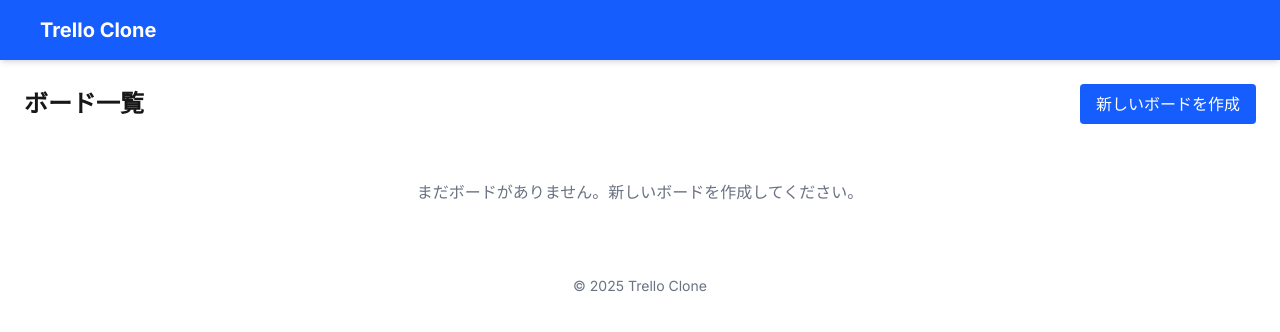
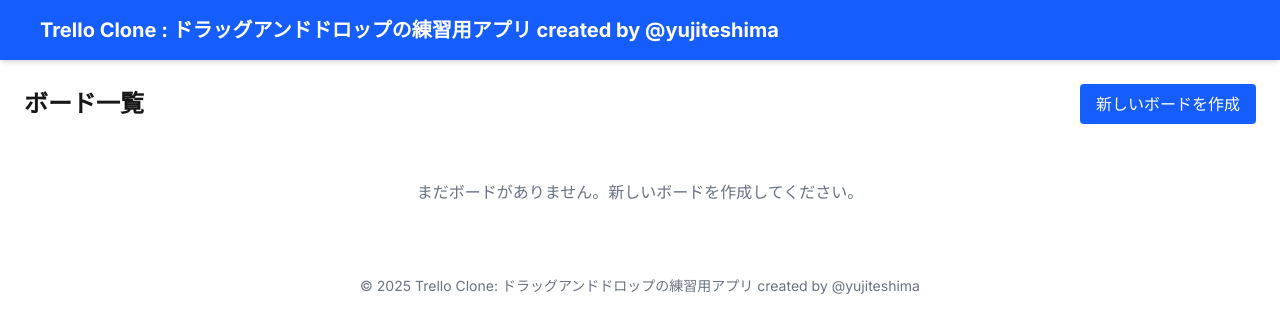
Before and after one commit to yujiteshima/trello-clone, a Next.js app: page / in a window 1280 px wide. Shown: the top 332 px of the page. Built offline with nearby package versions, Linux system fonts and the light colour scheme.

Commit message:
アプリのタイトルとレイアウトを修正・改善

```diff
--- a/src/app/layout.tsx
+++ b/src/app/layout.tsx
@@ -5,7 +5,7 @@
 const inter = Inter({ subsets: ["latin"] });
 
 export const metadata: Metadata = {
-  title: "Trello Clone",
+  title: "Trello Clone : ドラッグアンドドロップの練習用アプリ created by @yujiteshima",
   description: "A Trello clone app built with Next.js and TanStack Table",
 };
 
@@ -22,14 +22,14 @@
       <body className={`${inter.className} bg-gray-100 min-h-screen`}>
         <header className="bg-blue-600 text-white p-4 shadow-md">
           <div className="container mx-auto flex justify-between items-center px-4 sm:px-6">
-            <h1 className="text-xl font-bold">Trello Clone</h1>
+            <h1 className="text-xl font-bold">Trello Clone : ドラッグアンドドロップの練習用アプリ created by @yujiteshima</h1>
           </div>
         </header>
         <main className="container mx-auto py-6 px-4 sm:px-6">
           {children}
         </main>
         <footer className="mt-auto p-4 text-center text-gray-500 text-sm">
-          <p>© {new Date().getFullYear()} Trello Clone</p>
+          <p>© {new Date().getFullYear()} Trello Clone: ドラッグアンドドロップの練習用アプリ created by @yujiteshima</p>
         </footer>
       </body>
     </html>
```
